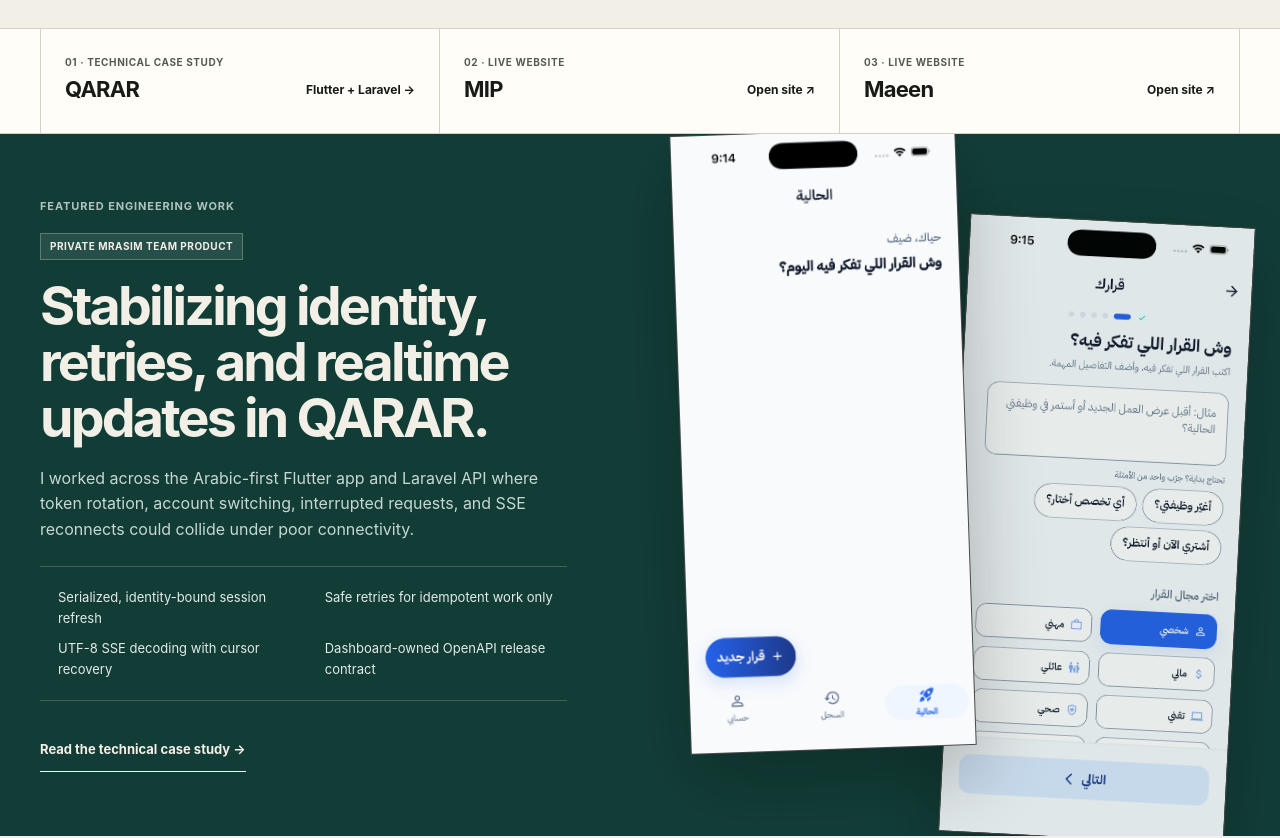
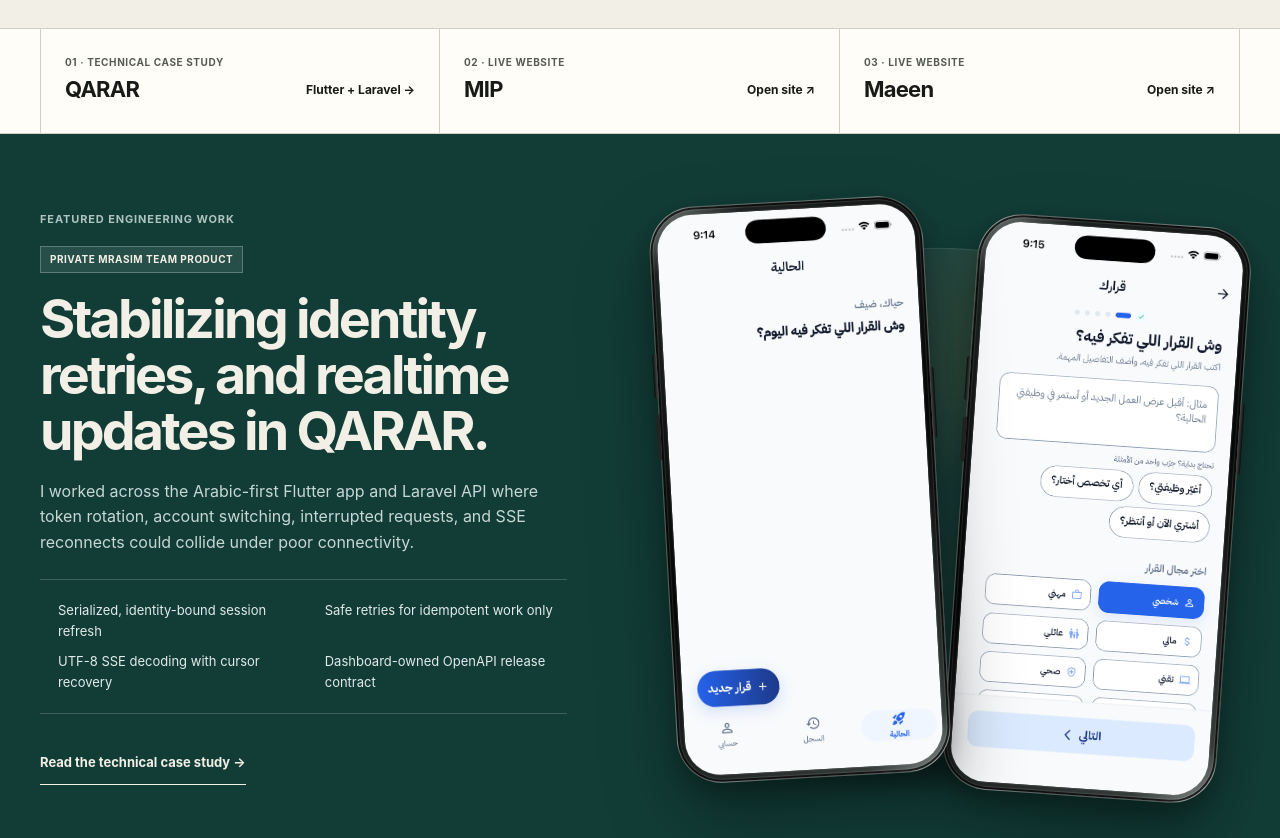
Before and after one commit to SameerAwaji/portfolio, a Next.js app: page / in a window 1280 px wide. Shown: the part 560-1398 px from the top of the page. Built offline with nearby package versions, Linux system fonts and the light colour scheme.

Commit message:
Present QARAR captures in device frames

```diff
--- a/app/globals.css
+++ b/app/globals.css
@@ -456,36 +456,111 @@ button:focus-visible {
 
 .phone-proof {
   position: relative;
-  min-height: 530px;
+  min-height: 600px;
+  isolation: isolate;
+}
+
+.phone-proof::before {
+  position: absolute;
+  inset: 8% 1% 7% 3%;
+  z-index: -2;
+  border: 1px solid rgba(255, 255, 255, 0.1);
+  border-radius: 44% 56% 52% 48% / 52% 42% 58% 48%;
+  background:
+    radial-gradient(circle at 68% 22%, rgba(221, 162, 63, 0.18), transparent 30%),
+    linear-gradient(145deg, rgba(255, 255, 255, 0.08), rgba(255, 255, 255, 0.015));
+  content: "";
+  transform: rotate(-4deg);
+}
+
+.phone-proof::after {
+  position: absolute;
+  right: 5%;
+  bottom: 1%;
+  left: 7%;
+  z-index: -1;
+  height: 58px;
+  border-radius: 50%;
+  background: radial-gradient(ellipse, rgba(0, 0, 0, 0.38), transparent 70%);
+  content: "";
+  filter: blur(9px);
 }
 
 .phone-frame {
+  --phone-bezel: 7px;
+  --phone-radius: 45px;
+
   position: absolute;
-  width: min(49%, 286px);
+  width: min(47%, 276px);
   margin: 0;
-  overflow: hidden;
-  border: 1px solid rgba(255, 255, 255, 0.24);
-  background: #0e1110;
-  box-shadow: 0 28px 70px rgba(0, 0, 0, 0.24);
+  padding: var(--phone-bezel);
+  overflow: visible;
+  border: 1px solid rgba(255, 255, 255, 0.28);
+  border-radius: var(--phone-radius);
+  background: linear-gradient(145deg, #7a817f 0%, #1d211f 9%, #050706 52%, #353b39 92%, #8a918f 100%);
+  box-shadow:
+    0 36px 72px rgba(0, 0, 0, 0.34),
+    0 10px 24px rgba(0, 0, 0, 0.25),
+    inset 0 0 0 2px rgba(0, 0, 0, 0.76),
+    inset 0 0 0 3px rgba(255, 255, 255, 0.1);
+  transition: transform 240ms ease, box-shadow 240ms ease;
+}
+
+.phone-frame::before,
+.case-phone-frame::before {
+  position: absolute;
+  top: 25%;
+  left: -4px;
+  width: 4px;
+  height: 45px;
+  border-radius: 3px 0 0 3px;
+  background: linear-gradient(90deg, #080a09, #464c49);
+  box-shadow: 0 61px 0 #202523;
+  content: "";
+}
+
+.phone-frame::after,
+.case-phone-frame::after {
+  position: absolute;
+  top: 30%;
+  right: -4px;
+  width: 4px;
+  height: 72px;
+  border-radius: 0 3px 3px 0;
+  background: linear-gradient(90deg, #414745, #080a09);
+  content: "";
 }
 
 .phone-frame img {
   width: 100%;
   height: auto;
+  overflow: hidden;
+  border-radius: calc(var(--phone-radius) - var(--phone-bezel) - 2px);
+  background: #f7f8fa;
+  box-shadow: 0 0 0 1px rgba(255, 255, 255, 0.08);
 }
 
 .phone-frame-back {
-  top: 0;
-  right: 0;
-  opacity: 0.9;
-  transform: rotate(3deg);
+  top: 22px;
+  right: 1%;
+  transform: rotate(4deg);
 }
 
 .phone-frame-front {
-  bottom: 0;
-  left: 4%;
+  bottom: 20px;
+  left: 1%;
   z-index: 2;
-  transform: rotate(-2deg);
+  transform: rotate(-3.2deg);
+}
+
+@media (hover: hover) {
+  .phone-proof:hover .phone-frame-back {
+    transform: translate(5px, -6px) rotate(3deg);
+  }
+
+  .phone-proof:hover .phone-frame-front {
+    transform: translate(-5px, 4px) rotate(-2.4deg);
+  }
 }
 
 .section {
@@ -1000,39 +1075,69 @@ button:focus-visible {
 .case-gallery {
   display: grid;
   grid-template-columns: repeat(3, minmax(0, 1fr));
-  gap: 20px;
-  max-width: 1000px;
+  gap: 24px;
+  max-width: 1040px;
   margin-inline: auto;
 }
 
 .case-gallery figure {
-  margin-bottom: 0;
+  display: grid;
+  align-content: start;
+  margin: 0;
+  padding: 22px 22px 18px;
+  border: 1px solid var(--line);
+  border-radius: 30px;
+  background:
+    radial-gradient(circle at 84% 8%, rgba(221, 162, 63, 0.16), transparent 24%),
+    linear-gradient(145deg, #f5f1e7, #e7e1d5);
+  box-shadow: 0 18px 45px rgba(23, 26, 23, 0.09);
 }
 
 .case-phone-frame {
-  overflow: hidden;
-  border: 1px solid var(--ink);
-  background: var(--ink);
+  --phone-bezel: 7px;
+  --phone-radius: 43px;
+
+  position: relative;
+  width: min(100%, 272px);
+  margin-inline: auto;
+  padding: var(--phone-bezel);
+  overflow: visible;
+  border: 1px solid rgba(255, 255, 255, 0.55);
+  border-radius: var(--phone-radius);
+  background: linear-gradient(145deg, #737a77 0%, #1d211f 9%, #050706 52%, #353b39 92%, #878e8b 100%);
+  box-shadow:
+    0 25px 48px rgba(23, 26, 23, 0.2),
+    0 7px 16px rgba(23, 26, 23, 0.14),
+    inset 0 0 0 2px rgba(0, 0, 0, 0.76),
+    inset 0 0 0 3px rgba(255, 255, 255, 0.1);
 }
 
 .case-phone-frame img {
   width: 100%;
   height: auto;
+  overflow: hidden;
+  border-radius: calc(var(--phone-radius) - var(--phone-bezel) - 2px);
+  background: #f7f8fa;
+  box-shadow: 0 0 0 1px rgba(255, 255, 255, 0.08);
 }
 
 .case-gallery figcaption {
   display: grid;
-  gap: 3px;
-  padding: 13px 2px 0;
+  gap: 5px;
+  margin-top: 20px;
+  padding: 15px 2px 0;
+  border-top: 1px solid rgba(23, 26, 23, 0.16);
 }
 
 .case-gallery figcaption strong {
-  font-size: 13px;
+  font-size: 14px;
+  letter-spacing: -0.015em;
 }
 
 .case-gallery figcaption span {
   color: var(--ink-soft);
   font-size: 11px;
+  line-height: 1.55;
 }
 
 .architecture-section {
@@ -1557,7 +1662,7 @@ button:focus-visible {
   }
 
   .phone-proof {
-    min-height: 470px;
+    min-height: clamp(450px, 78vw, 585px);
   }
 
   .phone-frame {
@@ -1711,6 +1816,7 @@ button:focus-visible {
   }
 
   .case-gallery figure {
+    padding: 18px 18px 16px;
     scroll-snap-align: start;
   }
 
@@ -1791,7 +1897,7 @@ button:focus-visible {
   }
 
   .phone-proof {
-    min-height: 400px;
+    min-height: 445px;
   }
 
   .result-pair {
--- a/app/work/qarar/page.tsx
+++ b/app/work/qarar/page.tsx
@@ -124,9 +124,10 @@ export default function QararCaseStudy() {
               <p className="section-kicker">Simulator proof</p>
               <h2 id="visual-proof-title">The product, not a mockup.</h2>
               <p>
-                Device-only captures from Simulator’s built-in Save Screen
-                control, using non-sensitive guest data. The visible path stops
-                before submitting a decision.
+                Real screens presented in device frames, not redrawn mockups.
+                Captured with Simulator’s built-in Save Screen control using
+                non-sensitive guest data. The visible path stops before
+                submitting a decision.
               </p>
             </div>
 
```
